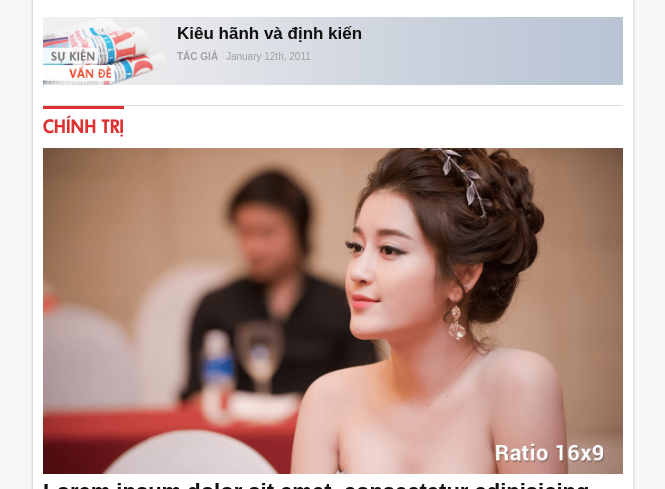
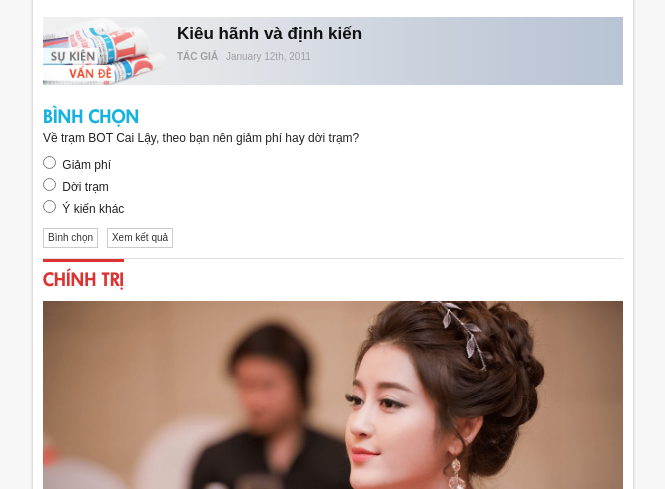
Before and after one commit to longht1989/HTML-SGGP-VI-MOBILE, a website: page source/demo-html/1-index.html in a window 1280 px wide. Shown: the part 1609-2098 px from the top of the page, without its empty margins (307-972 px from the left). Drawn offline with Linux system fonts and the light colour scheme; files that its build step writes are made by us from their sources; files whose address does not match are found by name.

Commit message:
update box voting
update box voting

```diff
--- a/source/demo-html/1-index.html
+++ b/source/demo-html/1-index.html
@@ -252,6 +252,42 @@
                             </div>
                         </header>
                     </article>
+                </div>
+            </section>
+            <!-- voting box -->
+            <section class="box box--voting">
+                <h3 class="box__title">Bình chọn</h3>
+                <div class="box__content">
+                    <p class="question">Về trạm BOT Cai Lậy, theo bạn nên giảm phí hay dời trạm?</p>
+                    <div class="answer">
+                        <input type="radio" name="demo" value="Giảm phí"> Giảm phí
+                    </div>
+                    <div class="answer">
+                        <input type="radio" name="demo" value="Dời trạm"> Dời trạm
+                    </div>
+                    <div class="answer">
+                        <input type="radio" name="demo" value="Ý kiến khác"> Ý kiến khác
+                    </div>
+                    <div class="action-submit">
+                        <button class="btn btn-default">Bình chọn</button>
+                        <button class="btn btn-default" data-toggle="modal" data-target="#myModal">Xem kết quả</button>
+                        <!-- Modal -->
+                        <div class="modal fade" id="myModal" tabindex="-1" role="dialog" aria-labelledby="myModalLabel">
+                            <div class="modal-dialog" role="document">
+                                <div class="modal-content">
+                                    <div class="modal-header">
+                                        <button type="button" class="close" data-dismiss="modal" aria-label="Close"><span aria-hidden="true">&times;</span></button>
+                                        <h4 class="modal-title" id="myModalLabel">Kết quả bình chọn</h4>
+                                    </div>
+                                    <div class="modal-body">
+                                        <p><strong>Giảm phí:</strong> 50%</p>
+                                        <p><strong>Dời trạm:</strong> 30%</p>
+                                        <p><strong>Khác:</strong> 20%</p>
+                                    </div>
+                                </div>
+                            </div>
+                        </div>
+                    </div>
                 </div>
             </section>
             <!-- normal zone -->
--- a/source/scss/theme-default/_region.scss
+++ b/source/scss/theme-default/_region.scss
@@ -2,12 +2,10 @@
    All region in project
    ==================================== */
 
-
-/* zone global style */
-
+// zone global style
 .zone {
     margin-bottom: 20px;
-    > header {
+    >header {
         margin-bottom: 10px;
         .zone-title {
             font-family: $font-family-special;
@@ -30,11 +28,11 @@
         }
     }
     .zone-content {
-        .row + .story {
+        .row+.story {
             margin-top: 10px;
         }
     }
-    // zone with green title
+    /* zone with green title */
     &.green-title {
         >header {
             margin-bottom: 0;
@@ -223,7 +221,7 @@
             }
         }
     }
-    // slider with caption
+    /* slider with caption */
     .slider-caption {
         li {
             position: relative;
@@ -238,7 +236,7 @@
             }
         }
     }
-    // ads in zone
+    /* ads in zone */
     .zone-ads {
         margin-top: 10px;
     }
@@ -346,8 +344,7 @@
 }
 
 
-/* event zone */
-
+// event zone
 .event-zone {
     @include clearfix;
     background: url(../img/skvd-bg.png) left top repeat-y;
@@ -368,8 +365,7 @@
 }
 
 
-/* .story-listing  */
-
+// .story-listing
 .story-listing {
     .story {
         margin-bottom: 20px;
@@ -377,8 +373,7 @@
 }
 
 
-/* top zone */
-
+// top zone
 .top-zone {
     padding-top: 20px;
     border-top: 2px solid #ddd;
@@ -401,6 +396,55 @@
     }
 }
 
+// box style
+.box {
+    &--voting {
+        background: none;
+        padding: 0;
+        margin-bottom: 10px;
+        .box__title {
+            font-size: 18px;
+            line-height: 22px;
+            color: #13b2df;
+            font-family: $font-family-special;
+            text-transform: uppercase;
+            margin-bottom: 3px;
+            position: relative;
+            a {
+                color: #2babe2;
+            }
+            &:hover {
+                color: #2796c5;
+                a {
+                    color: #2796c5;
+                }
+            }
+        }
+        .question {
+            font-size: 12px;
+            line-height: 17px;
+            margin-bottom: 5px;
+        }
+        .answer {
+            font-size: 12px;
+            line-height: 1.4em;
+            input {
+                margin-right: 3px;
+            }
+        }
+    }
+    .action-submit {
+        margin-top: 10px;
+    }
+    .btn {
+        font-size: 10px;
+        padding: 2px 4px;
+        &+.btn {
+            margin-left: 5px;
+        }
+    }
+}
+
 .qc {
     margin-bottom: 20px;
     text-align: center;
```
Also changed, not shown: build/App_Themes/css/m-sggp.min.css, build/Demo-html/1-index.html, 1 other file.
